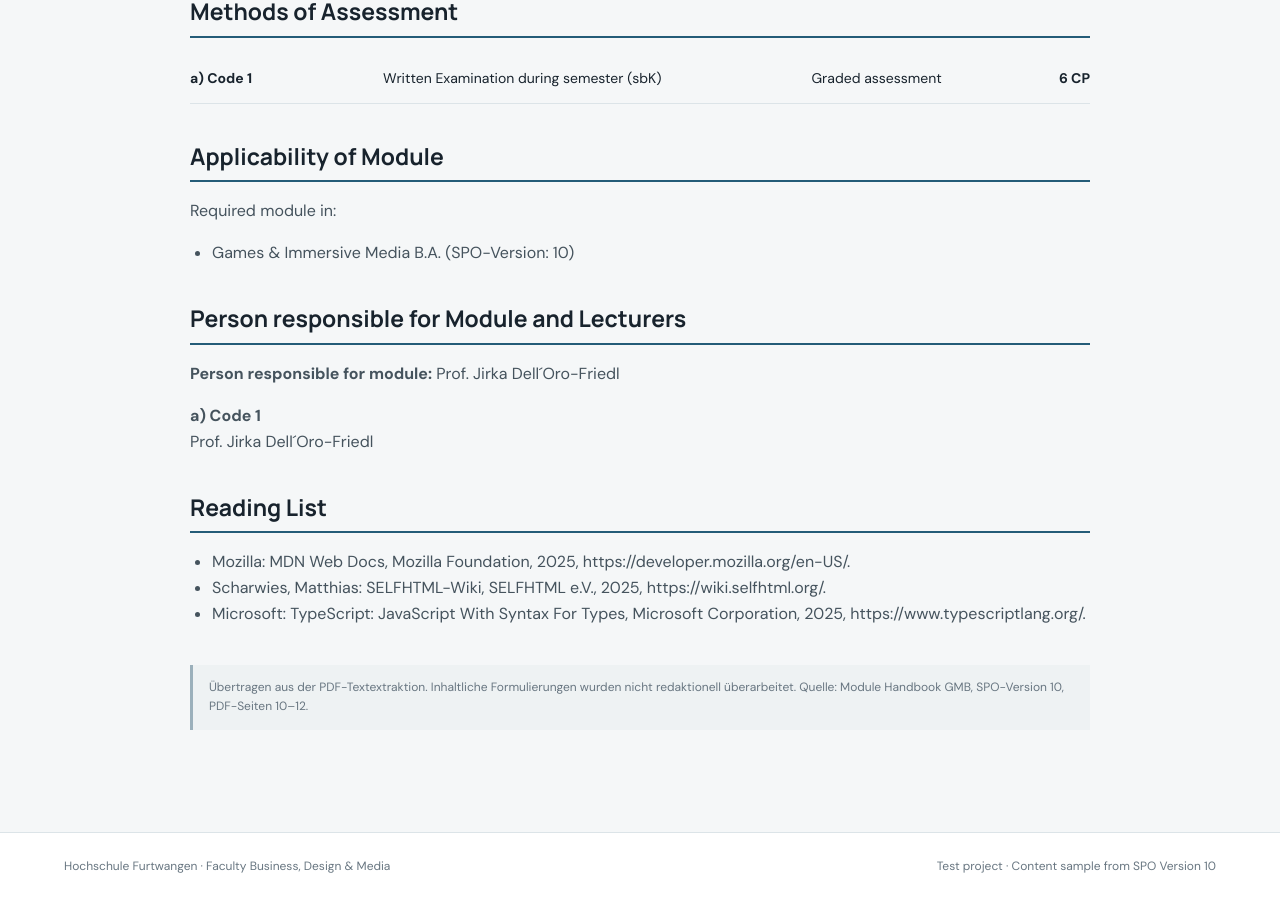
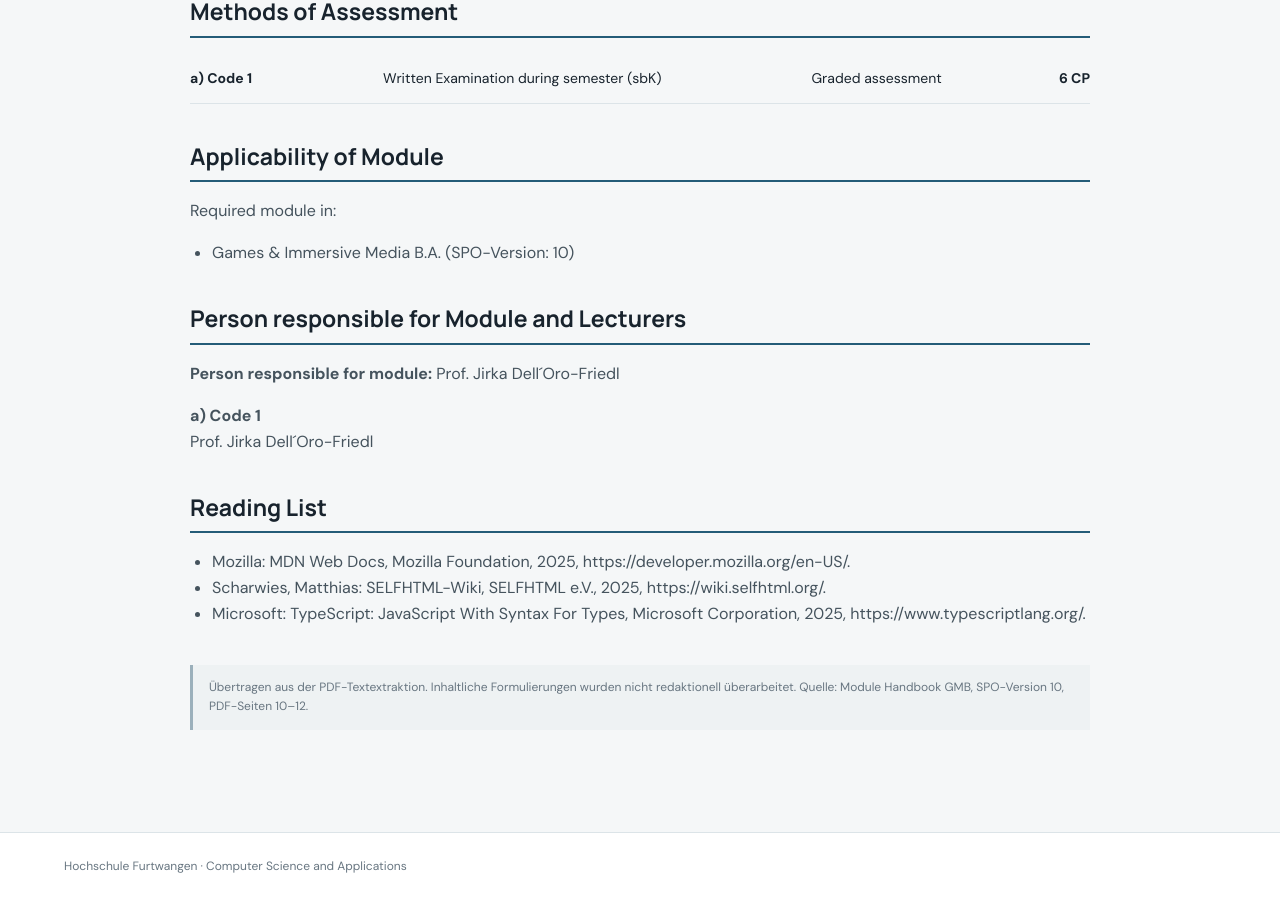
Before and after one commit to JirkaDellOro/GMB_Handbook, a Jekyll site: the page built from modules/code-1.md, in a window 1280 px wide and 900 px high, scrolled down 1581 px. Built offline with Jekyll 4.4.1, drawn with Linux system fonts in a browser that asks for light colours.

Commit message:
md-file for code 2, footer deleted

```diff
--- a/_layouts/default.html
+++ b/_layouts/default.html
@@ -20,8 +20,7 @@
   </header>
   <main class="page-shell">{{ content }}</main>
   <footer class="site-footer">
-    <span>Hochschule Furtwangen · Faculty Business, Design &amp; Media</span>
-    <span>Test project · Content sample from SPO Version 10</span>
+    <span>Hochschule Furtwangen · Computer Science and Applications</span>
   </footer>
 </body>
 </html>
```
Also changed, not shown: modules/code-2.md (added, +6 -0 lines), modules/code-1.md (line endings or trailing spaces).
